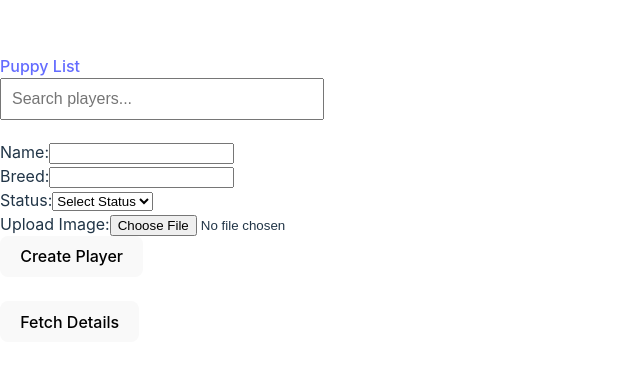
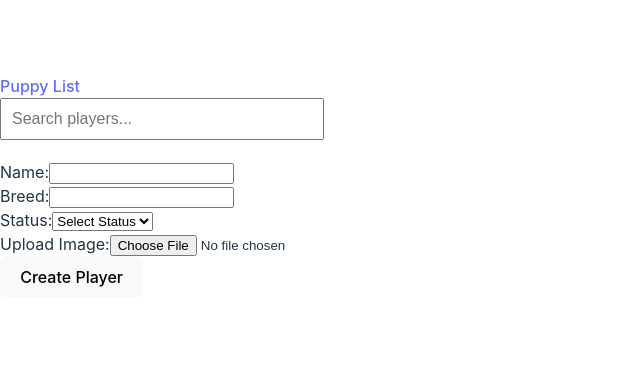
Before and after one commit to dewittbrit/block29, a React (Vite) app in the folder PuppyBowl/: page /player/1 in a window 1280 px wide. Shown: the part 202-568 px from the top of the page, without its empty margins (0-640 px from the left). Built offline with nearby package versions, Linux system fonts and the light colour scheme.

Commit message:
PartiallyRenderingDetails

```diff
--- a/PuppyBowl/src/App.jsx
+++ b/PuppyBowl/src/App.jsx
@@ -1,12 +1,10 @@
 import React,{ useState } from 'react'
-// import SinglePlayer from './components/SinglePlayer'
-import DetailsButton from './components/DetailsButton'
 import Puppies from './components/AllPlayers'
 import PlayerSearch from './components/SearchPlayer'
-
 import Navigations from './components/NavBar'
 import {BrowserRouter as Router, Routes, Route} from 'react-router-dom'
 import NewPlayerForm from './components/NewPlayerForm'
+import SinglePlayer from './components/SinglePlayer'
 
  function App() {
   const [players, setPlayers] = useState([])
@@ -30,8 +28,9 @@ import NewPlayerForm from './components/NewPlayerForm'
     <PlayerSearch/>
     <NewPlayerForm/><br></br>
 <Routes>
-        <Route path="/player/:id" element={<DetailsButton/>} />
+        {/* <Route path="/player/:id" element={<DetailsButton/>} /> */}
         <Route path='/' element={<Puppies/>} />
+        <Route path="/player/:playerID/:playerName/" element ={<SinglePlayer/>}/>
 
     </Routes>
 
--- a/PuppyBowl/src/components/AllPlayers.jsx
+++ b/PuppyBowl/src/components/AllPlayers.jsx
@@ -1,5 +1,5 @@
 import React, { useState, useEffect } from "react";
-import { Link } from "react-router-dom";
+import { Link, Route, Routes } from "react-router-dom";
 
 export default function Puppies() {
   const [players, setPlayers] = useState([]);
@@ -19,15 +19,17 @@ export default function Puppies() {
     }
     getPlayers();
   }, []);
-
+console.log(players)
   return (
     <>
       {players &&
         players.map((player) => {
           return (
             <div key={player.id}>
-              <Link to={`/player/${player.id}`}><button>See Player ID</button>
+              <Link to={`/player/${player.id}/${player.name}/${player.status}/`}>
+
                 <p>{player.name}</p>
+                <button>See Player ID</button>
               </Link>
             </div>
           );
--- a/PuppyBowl/src/components/DetailsButton.jsx
+++ /dev/null
@@ -1,56 +0,0 @@
-// import React from "react";
-
-// const DetailsButton = ({ name, breed, status, image }) => {
-//   return (
-//     <div>
-//       <h2>{name}</h2>
-//       <p><strong>Breed:</strong> {breed}</p>
-//       <p><strong>Status:</strong> {status}</p>
-//       <img src={image} alt={name} />
-//     </div>
-//   );
-// };
-
-// export default DetailsButton;
-
-import React, { useState } from "react";
-
-const DetailsButton = ({ id }) => {
-    const [puppyDetails, setPuppyDetails] = useState(null);
-    const [loading, setLoading] = useState(false);
-    const [error, setError] = useState(null);
-
-    const fetchPuppyDetails = async () => {
-        try {
-            setLoading(true);
-            const response = await fetch(`https://api.example.com/puppies/"${id}`);
-            if (!response.ok) {
-                throw new Error("Failed to fetch puppy details");
-            }
-            const data = await response.json();
-            setPuppyDetails(result.data.player);
-        } catch (error) {
-            setError(error.message);
-        } finally {
-            setLoading(false);
-        }
-    };
-
-    return (
-        <div>
-            <button onClick={fetchPuppyDetails}>Fetch Details</button>
-            {loading && <p>Loading...</p>}
-            {error && <p>Error: {error}</p>}
-            {puppyDetails && (
-                <div>
-                    <h2>{puppyDetails.name}</h2>
-                    <p><strong>Breed:</strong> {puppyDetails.breed}</p>
-                    <p><strong>Status:</strong> {puppyDetails.status}</p>
-                    <img src={puppyDetails.image} alt={puppyDetails.name} />
-                </div>
-            )}
-        </div>
-    );
-};
-
-export default DetailsButton;
--- a/PuppyBowl/src/components/SinglePlayer.jsx
+++ b/PuppyBowl/src/components/SinglePlayer.jsx
@@ -4,12 +4,19 @@ import { useParams } from "react-router-dom"
 
 export default function SinglePlayer(){
 
-let {player} = useParams()
-
+let {playerID} = useParams()
+let {playerName} = useParams()
+// let {playerBreed} = useParams()
+let {playerStatus} = useParams()
+// let {playerImage} = useParams()
 
 return (
 <>
-   <p>Player Details {player}</p>
+   <p>Player ID {playerID}</p>
+   <p>Player Name {playerName}</p>
+   {/* <p>Player Breed {playerBreed}</p> */}
+   <p>Player Status {playerStatus}</p>
+   {/* <p>Player Name {playerImage}</p> */}
 </>
     )
 
```
